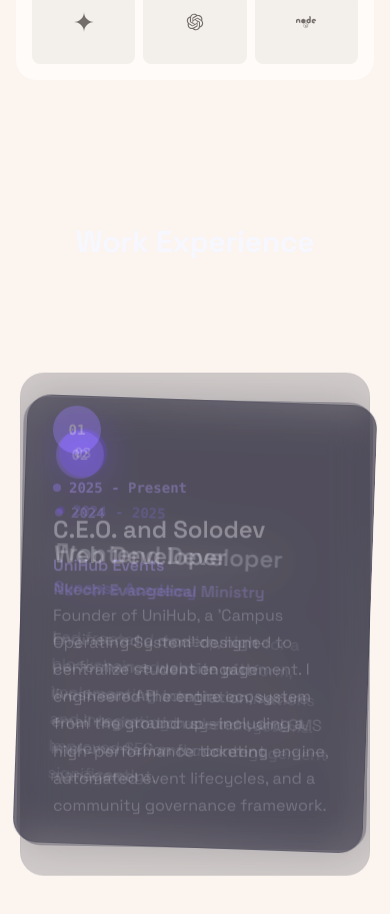
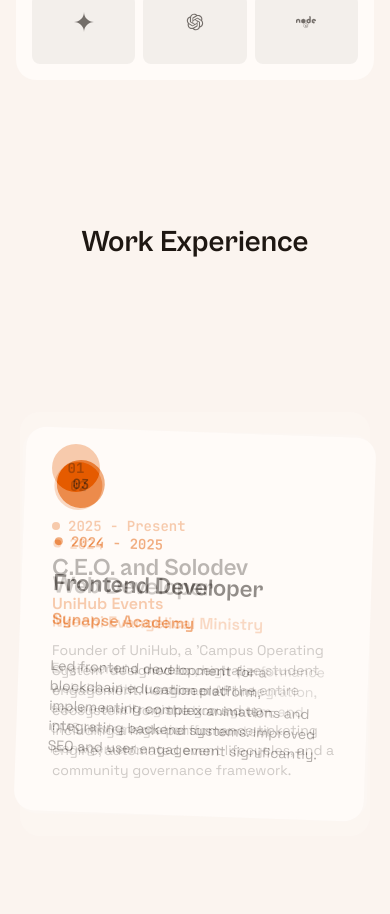
Before and after one commit to OkataMiracleDev/my_portfolio, a Next.js app: page /build in a window 390 px wide. Shown: the part 4438-5352 px from the top of the page. Built offline with nearby package versions, Linux system fonts and the light colour scheme.

Commit message:
refactor: reskin Experience, fix undefined --color-bg-primary reference

```diff
--- a/components/Home/Experience/Experience.tsx
+++ b/components/Home/Experience/Experience.tsx
@@ -12,79 +12,54 @@ const Experience = () => {
   const headingRef = useRef<HTMLHeadingElement>(null);
 
   useEffect(() => {
-    // gsap.context ensures all animations are properly scoped and cleaned up on unmount
     const ctx = gsap.context(() => {
       const cards = gsap.utils.toArray<HTMLElement>(".experience-card");
       if (!cards.length) return;
 
       const gap = 32;
-
-      // Use functions for these values so they recalculate if the user resizes the window
       const getCardWidth = () => (window.innerWidth > 768 ? 450 : 350);
-
-      // Calculate the starting "Deck" position (far right with some padding)
       const getDeckX = () => window.innerWidth - getCardWidth() - (window.innerWidth > 768 ? 60 : 20);
-
-      // Calculate where the exact center of the screen is for the final card
       const getCenterTarget = () => window.innerWidth / 2 - getCardWidth() / 2;
-
-      // Check if mobile
       const isMobile = () => window.innerWidth < 768;
 
-      // 1. Initial State: Stack ALL cards on the right side
       gsap.set(cards, {
         position: "absolute",
-        left: 0, // We base movement off 0 and just use x translation
+        left: 0,
         top: "50%",
         yPercent: -50,
         x: getDeckX,
-        // Give them a messy deck look. Odd cards rotate one way, even cards the other
         rotation: (i) => (i % 1 === 0 ? i * 1 : -i * 1),
-        // The first card to leave (index 0) needs to be on top of the deck
         zIndex: (i) => cards.length - i,
         transformOrigin: "center center",
         opacity: 1,
       });
 
-      // 2. Heading entrance animation
       gsap.from(headingRef.current, {
-        scrollTrigger: {
-          trigger: sectionRef.current,
-          start: "top 80%",
-        },
+        scrollTrigger: { trigger: sectionRef.current, start: "top 80%" },
         y: 50,
         opacity: 0,
         duration: 1,
         ease: "power3.out",
       });
 
-      // 3. Create the Main Scroll Timeline
       const tl = gsap.timeline({
         scrollTrigger: {
           trigger: sectionRef.current,
           start: "top top",
-          // The scroll distance depends on how many cards there are
           end: () => `+=${cards.length * 700}`,
           pin: true,
-          scrub: 1, // Smooth scrubbing
-          invalidateOnRefresh: true, // Recalculates x values on window resize
+          scrub: 1,
+          invalidateOnRefresh: true,
           onUpdate: () => {
-            // Only apply opacity effect on mobile
             if (isMobile()) {
               const viewportCenter = window.innerWidth / 2;
 
               cards.forEach((card) => {
                 const cardRect = card.getBoundingClientRect();
                 const cardCenter = cardRect.left + cardRect.width / 2;
-
-                // Calculate distance from viewport center
                 const distanceFromCenter = Math.abs(cardCenter - viewportCenter);
                 const maxDistance = window.innerWidth / 2;
-
-                // Calculate opacity based on distance (center = 1, edges = 0.3)
                 const opacity = Math.max(0.3, 1 - (distanceFromCenter / maxDistance) * 0.7);
-
-                // Use set instead of to for immediate updates during scrub
                 gsap.set(card, { opacity });
               });
             }
@@ -92,18 +67,16 @@ const Experience = () => {
         },
       });
 
-      // 4. Animate each card to its final spread position
       cards.forEach((card, i) => {
         tl.to(
           card,
           {
-            // Calculate final position: Last card goes to center, previous cards go further left
             x: () => getCenterTarget() - (cards.length - 1 - i) * (getCardWidth() + gap),
-            rotation: 0, // Straighten out as it leaves the deck
+            rotation: 0,
             ease: "none",
-            duration: 1, // Uniform duration...
+            duration: 1,
           },
-          i * 0.2 // ...but stagger their start times so they peel off the deck one by one
+          i * 0.2
         );
       });
     }, sectionRef);
@@ -114,83 +87,40 @@ const Experience = () => {
   return (
     <section
       ref={sectionRef}
-      className="relative h-screen w-full flex flex-col overflow-hidden"
-      style={{ backgroundColor: "var(--color-bg-primary)" }}
+      className="relative h-screen w-full flex flex-col overflow-hidden bg-base"
     >
       <div className="w-full pt-20">
         <h2
           ref={headingRef}
-          className="heading-2 text-center px-6"
+          className="font-[family-name:var(--font-cabinet-grotesk)] text-3xl md:text-5xl font-bold text-ink text-center px-6"
         >
           Work Experience
         </h2>
       </div>
 
-      {/* Notice the flex classes are gone.
-        This is now just a full-width/height relative container holding absolute cards.
-      */}
-      <div
-        ref={cardsContainerRef}
-        className="relative flex-1 w-full"
-      >
+      <div ref={cardsContainerRef} className="relative flex-1 w-full">
         {experienceData.map((exp, index) => (
           <div
             key={exp.id}
-            className="experience-card card p-8 w-[350px] md:w-[450px]"
-            // Removing flex-shrink-0 because it's no longer in a flex container
+            className="experience-card w-[350px] md:w-[450px] rounded-card bg-base-raised p-8"
           >
-            {/* Card number */}
-            <div
-              className="inline-flex items-center justify-center w-12 h-12 rounded-full font-mono text-sm font-bold mb-6"
-              style={{
-                background: "oklch(0.65 0.25 285)",
-                color: "oklch(1 0 0)",
-              }}
-            >
+            <div className="mb-6 inline-flex h-12 w-12 items-center justify-center rounded-full bg-accent-build font-[family-name:var(--font-jetbrains-mono)] text-sm font-bold text-ink">
               {String(index + 1).padStart(2, "0")}
             </div>
 
-            {/* Year badge */}
-            <div className="flex items-center gap-2 mb-4">
-              <div
-                className="w-2 h-2 rounded-full"
-                style={{ background: "var(--color-accent)" }}
-              />
-              <span
-                className="font-mono text-sm font-semibold"
-                style={{ color: "var(--color-accent-bright)" }}
-              >
+            <div className="mb-4 flex items-center gap-2">
+              <div className="h-2 w-2 rounded-full bg-accent-build" />
+              <span className="font-[family-name:var(--font-jetbrains-mono)] text-sm font-semibold text-accent-build">
                 {exp.year}
               </span>
             </div>
 
-            {/* Role and Company */}
-            <h3 className="heading-3 mb-2">{exp.role}</h3>
-            <p
-              className="font-semibold mb-6"
-              style={{ color: "var(--color-accent-bright)" }}
-            >
-              {exp.company}
-            </p>
+            <h3 className="mb-2 font-[family-name:var(--font-cabinet-grotesk)] text-2xl font-bold text-ink">
+              {exp.role}
+            </h3>
+            <p className="mb-6 font-semibold text-accent-build">{exp.company}</p>
 
-            {/* Description */}
-            <p className="body text-sm mb-6">{exp.description}</p>
-
-            {/* Technologies */}
-            {/* <div className="flex flex-wrap gap-2">
-              {exp.technologies.map((tech, i) => (
-                <span
-                  key={i}
-                  className="px-3 py-1 rounded-full text-xs font-mono font-medium"
-                  style={{
-                    background: "oklch(0.65 0.25 285 / 0.2)",
-                    color: "var(--color-accent-bright)",
-                  }}
-                >
-                  {tech}
-                </span>
-              ))}
-            </div> */}
+            <p className="mb-6 text-sm text-ink/70">{exp.description}</p>
           </div>
         ))}
       </div>
```
